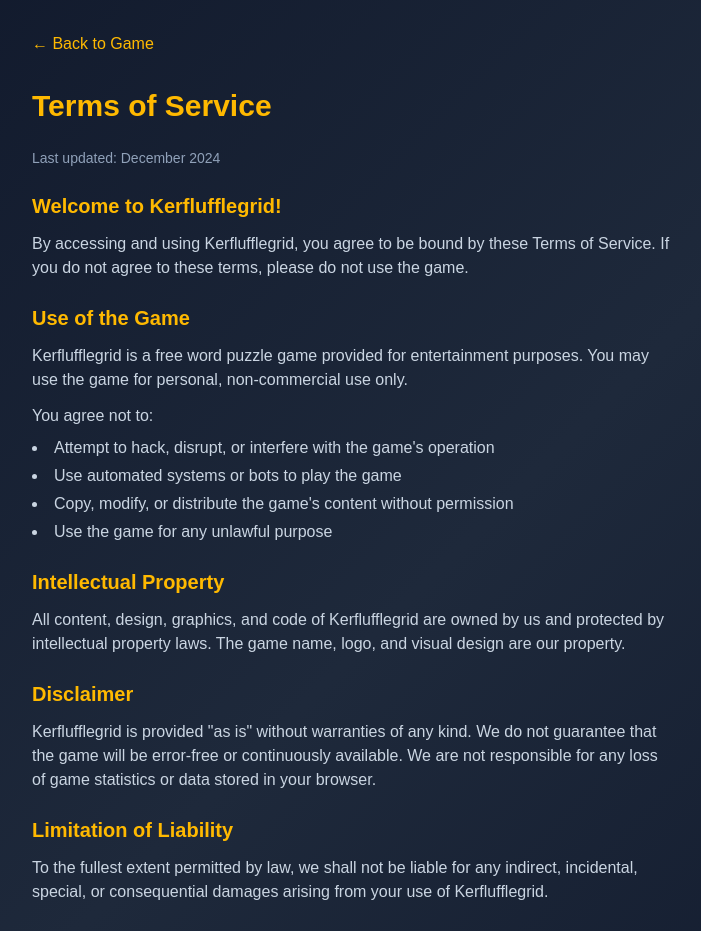
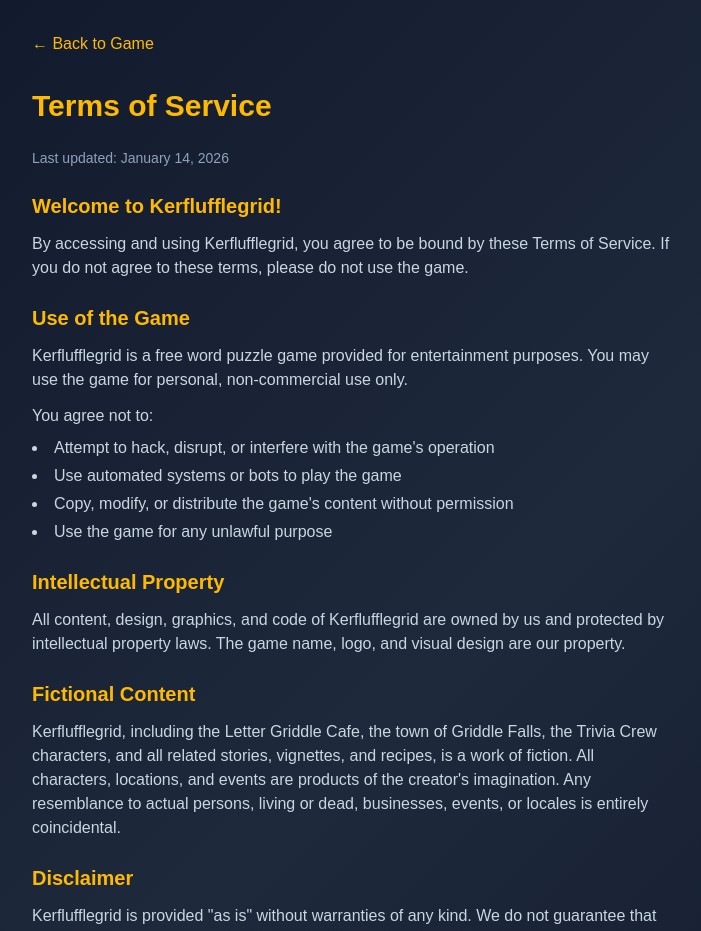
Before and after one commit to lauriegriddle/kerflufflegrid, a Next.js app: page /terms in a window 1280 px wide. Shown: the top 931 px of the page, without its empty margins (288-989 px from the left). Built offline with nearby package versions, Linux system fonts and the light colour scheme.

Commit message:
Add fictional content disclaimer and update date to January 14, 2026

```diff
--- a/app/terms/page.js
+++ b/app/terms/page.js
@@ -23,7 +23,7 @@
         <h1 className="text-3xl font-bold text-amber-400 mb-6">Terms of Service</h1>
 
         <div className="prose prose-invert prose-slate max-w-none space-y-6 text-slate-300">
-          <p className="text-sm text-slate-400">Last updated: December 2024</p>
+          <p className="text-sm text-slate-400">Last updated: January 14, 2026</p>
 
           <section>
             <h2 className="text-xl font-semibold text-amber-400 mt-6 mb-3">Welcome to Kerflufflegrid!</h2>
@@ -55,6 +55,13 @@
               by intellectual property laws. The game name, logo, and visual design are our property.
             </p>
           </section>
+
+          <section>
+          <h2 className="text-xl font-semibold text-amber-400 mt-6 mb-3">Fictional Content</h2>
+          <p>
+            Kerflufflegrid, including the Letter Griddle Cafe, the town of Griddle Falls, the Trivia Crew characters, and all related stories, vignettes, and recipes, is a work of fiction. All characters, locations, and events are products of the creator&apos;s imagination. Any resemblance to actual persons, living or dead, businesses, events, or locales is entirely coincidental.
+          </p>
+        </section>
 
           <section>
             <h2 className="text-xl font-semibold text-amber-400 mt-6 mb-3">Disclaimer</h2>
```
